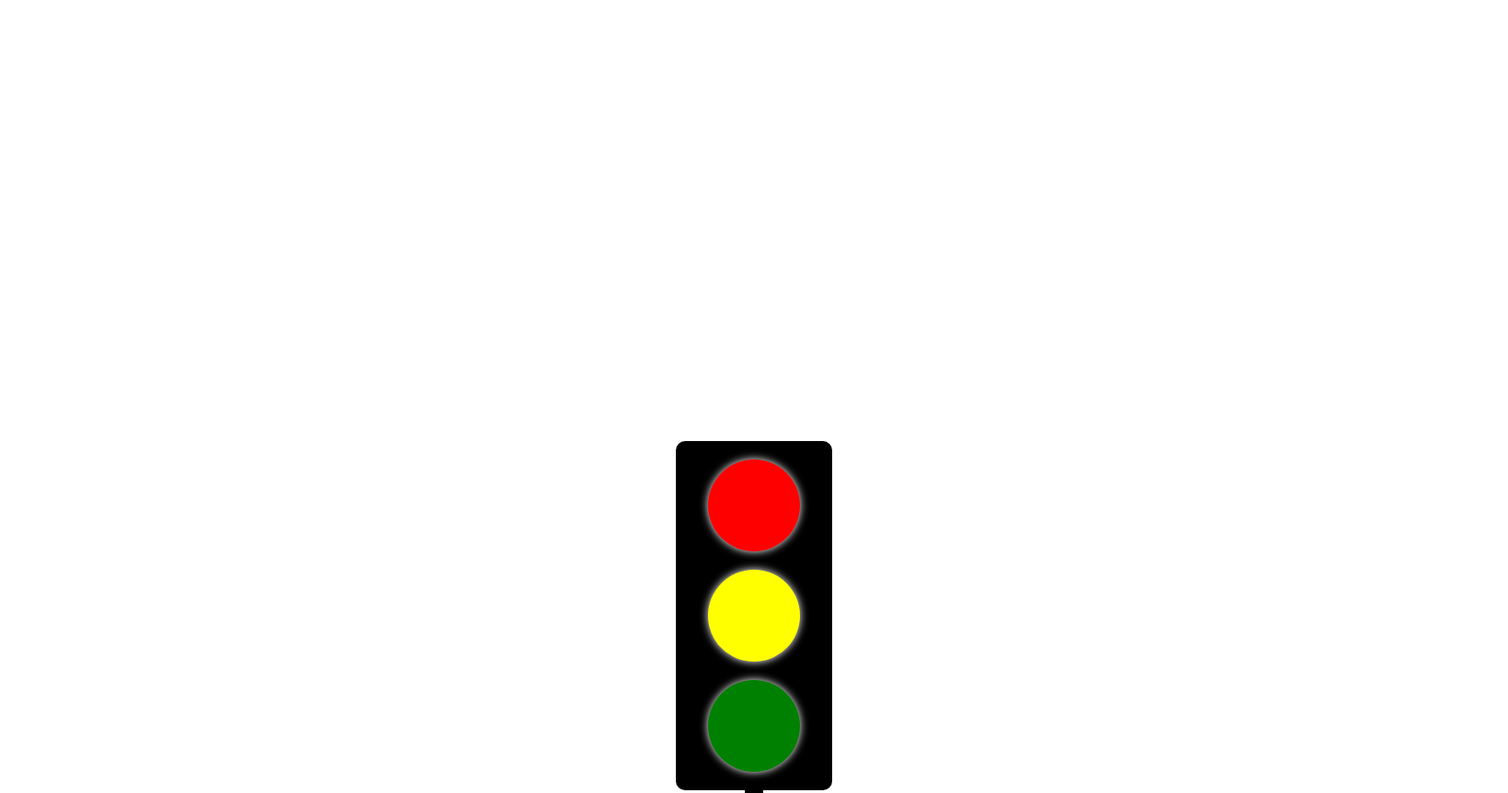
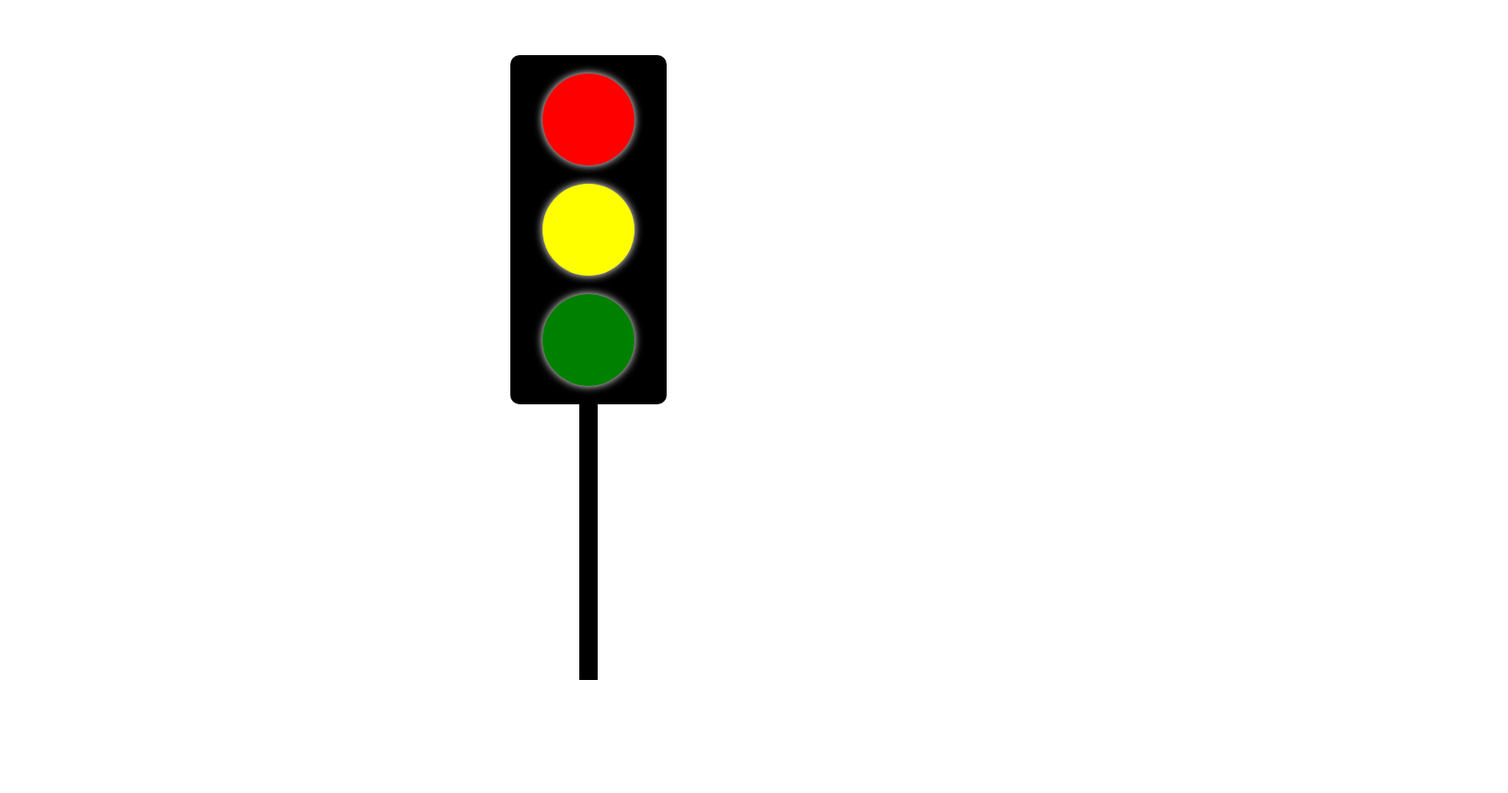
Before and after one commit to pujithagedala/trafficlights, a plain HTML site: page index.html in a window 1280 px wide. Shown: the top 863 px of the page at 92% size, 1640 px wide, since content can reach past the window. After the commit the page ends 800 px from the top, so only its background shows below. Drawn offline with Linux system fonts and the light colour scheme.

Commit message:
Update index.html

```diff
--- a/index.html
+++ b/index.html
@@ -8,13 +8,16 @@
         body{
             margin: 0;
             padding: 0;
+            height: 100vh;
+            display: flex;
+            justify-content: center;
+            align-items: center;
+
         }
 
         .container{
-            width: 200dvh;
-            height: 200dvh;
+
             background-color: white;
-            padding: 20px;
             display: flex;
             flex-direction: column;
             justify-content: center;
@@ -93,4 +96,5 @@
 
 
 </body>
+
 </html>
```
